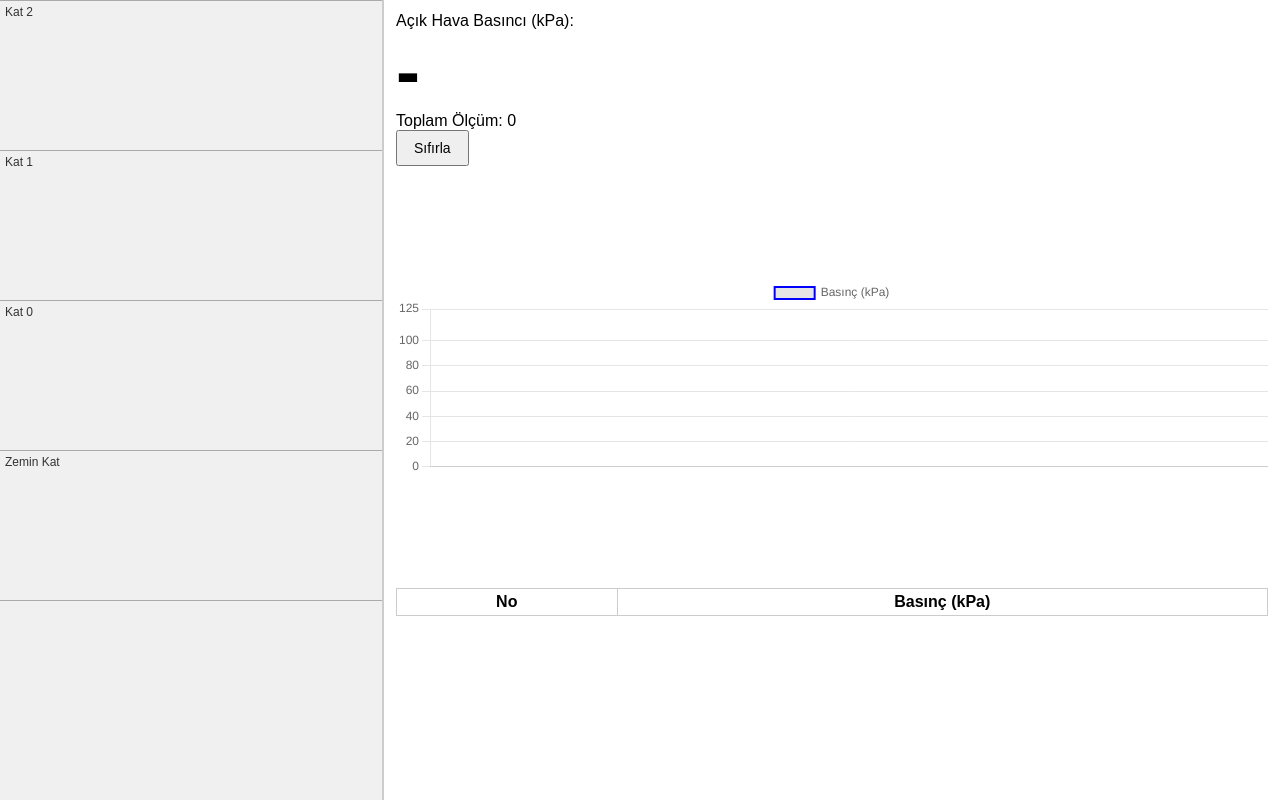
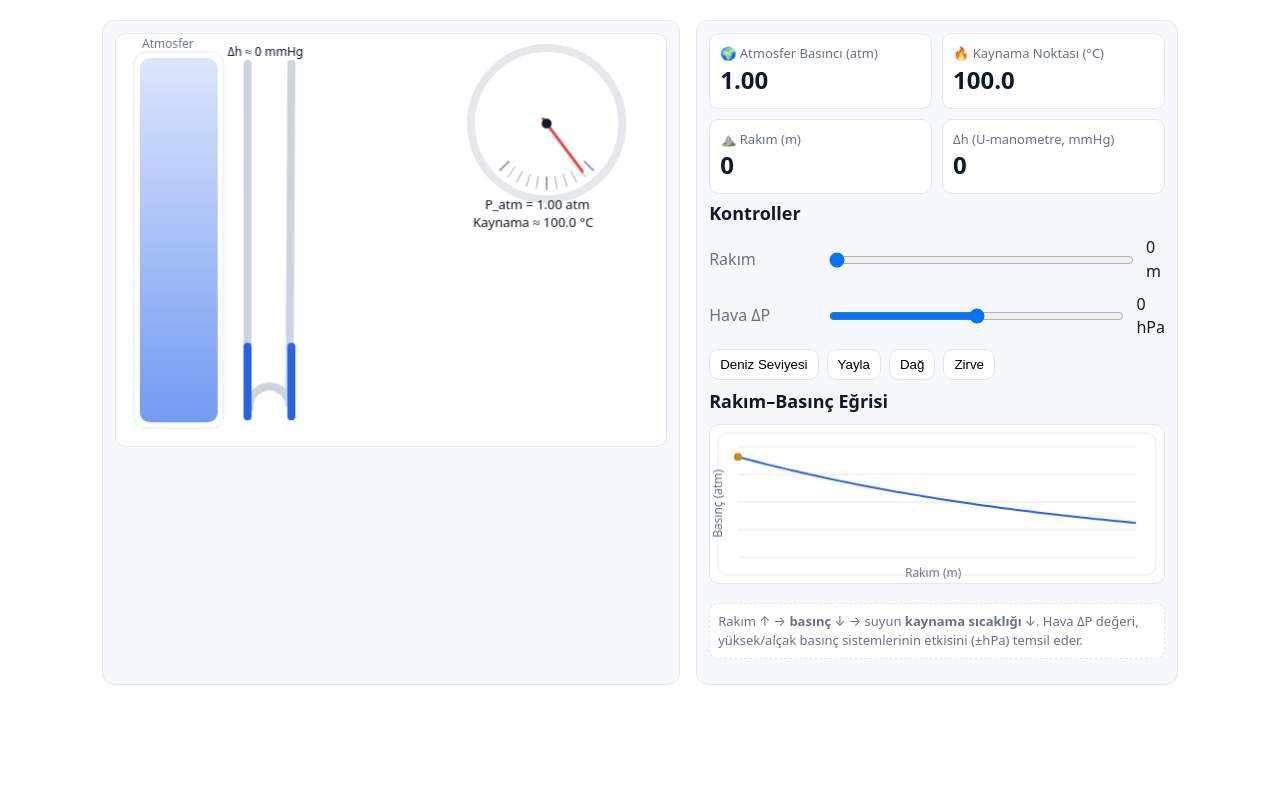
Before and after one commit to Iotfyedu1/simpressure, a plain HTML site: page index.html in a window 1280 px wide. Drawn offline with nearby package versions, Linux system fonts and the light colour scheme.

Commit message:
Update index.html

```diff
--- a/index.html
+++ b/index.html
@@ -1,215 +1,272 @@
 <!DOCTYPE html>
 <html lang="tr">
 <head>
-  <meta charset="UTF-8">
-  <title>Basınç Simülasyonu (Web)</title>
-  <meta name="viewport" content="width=device-width, initial-scale=1">
-  <script src="https://cdn.jsdelivr.net/npm/chart.js"></script>
-  <style>
-    * { box-sizing: border-box; }
-    body {
-      margin: 0;
-      font-family: Arial, sans-serif;
-      display: flex;
-      height: 100vh;
-    }
-    #left {
-      width: 30%;
-      background: #f0f0f0;
-      position: relative;
-      border-right: 2px solid #ccc;
-    }
-    .floor-line {
-      position: absolute;
-      left: 0;
-      width: 100%;
-      height: 1px;
-      background: #aaa;
-    }
-    .floor-label {
-      position: absolute;
-      left: 5px;
-      font-size: 12px;
-      color: #333;
-    }
-    #basket {
-      width: 150px;
-      height: 150px;
-      background: url('basket.png') no-repeat center/contain;
-      position: absolute;
-      left: 50%;
-      transform: translateX(-50%);
-      cursor: grab;
-    }
-    #right {
-      flex-grow: 1;
-      padding: 12px;
-      display: flex;
-      flex-direction: column;
-      justify-content: space-between;
-    }
-    #pressureValue {
-      font-size: 72px;
-      font-weight: bold;
-    }
-    #dataTable {
-      width: 100%;
-      border-collapse: collapse;
-    }
-    #dataTable th, #dataTable td {
-      border: 1px solid #ccc;
-      padding: 4px 8px;
-      text-align: center;
-    }
-    button {
-      padding: 8px 16px;
-      font-size: 14px;
-    }
-    #top-section {
-      display: flex;
-      justify-content: space-between;
-      align-items: center;
-      flex-wrap: wrap;
-    }
-    #chart-container, #table-container {
-      height: 25vh;
-    }
-    canvas {
-      width: 100% !important;
-      height: 100% !important;
-    }
-    #table-container {
-      overflow-y: auto;
-    }
-  </style>
+<meta charset="utf-8" />
+<meta name="viewport" content="width=device-width,initial-scale=1" />
+<title>Açık Hava Basıncı – Basit Ortaokul Sürümü (v7)</title>
+<style>
+  :root{
+    --bg:#fff; --panel:#f6f8fb; --border:#e5e7eb; --text:#111827; --muted:#6b7280;
+    --accent:#2563eb; --warn:#ef4444;
+  }
+  *{box-sizing:border-box}
+  body{margin:0;background:var(--bg);color:var(--text);
+       font:16px/1.45 system-ui,-apple-system,Segoe UI,Roboto,Arial}
+  .app{max-width:1100px;margin:20px auto;padding:0 12px;
+       display:grid;grid-template-columns:minmax(520px,1.2fr) minmax(380px,1fr);gap:16px}
+  .card{background:var(--panel);border:1px solid var(--border);border-radius:12px;padding:12px}
+  .stage{position:relative}
+  .stage canvas{width:100%;aspect-ratio:4/3;display:block;background:#fff;border:1px solid var(--border);border-radius:10px}
+  .panel h3{margin:6px 0 10px 0;font-size:18px}
+  .kpis{display:grid;grid-template-columns:1fr 1fr;gap:10px}
+  .kpi{background:#fff;border:1px solid var(--border);border-radius:10px;padding:10px}
+  .kpi .t{font-size:13px;color:var(--muted)}
+  .kpi .v{font-size:24px;font-weight:800}
+  .row{display:flex;align-items:center;gap:10px;margin:10px 0}
+  .row label{min-width:108px;color:var(--muted)}
+  input[type=range]{width:100%}
+  .preset{display:flex;gap:8px;flex-wrap:wrap;margin:8px 0}
+  .btn{border:1px solid var(--border);background:#fff;padding:7px 10px;border-radius:10px;cursor:pointer}
+  .btn:hover{background:#f3f4f6}
+  #chart{width:100%;height:160px;background:#fff;border:1px solid var(--border);border-radius:10px}
+  .hint{font-size:13px;color:var(--muted);background:#fff;border:1px dashed var(--border);border-radius:10px;padding:8px}
+</style>
 </head>
 <body>
-  <div id="left"></div>
-  <div id="right">
-    <div id="top-section">
-      <div>
-        <div>Açık Hava Basıncı (kPa):</div>
-        <div id="pressureValue">-</div>
-        <div id="measurementCount">Toplam Ölçüm: 0</div>
-        <button onclick="resetAll()">Sıfırla</button>
+  <main class="app">
+    <!-- SOL: SAHNE -->
+    <section class="card stage" aria-label="Simülasyon Sahnesi">
+      <canvas id="stage"></canvas>
+    </section>
+
+    <!-- SAĞ: KONTROLLER -->
+    <aside class="card panel">
+      <div class="kpis">
+        <div class="kpi"><div class="t">🌍 Atmosfer Basıncı (atm)</div><div class="v" id="kpiAtm">1.00</div></div>
+        <div class="kpi"><div class="t">🔥 Kaynama Noktası (°C)</div><div class="v" id="kpiBoil">100.0</div></div>
+        <div class="kpi"><div class="t">⛰️ Rakım (m)</div><div class="v" id="kpiAlt">0</div></div>
+        <div class="kpi"><div class="t">Δh (U-manometre, mmHg)</div><div class="v" id="kpiDh">0</div></div>
       </div>
-    </div>
-    <div id="chart-container">
-      <canvas id="pressureChart"></canvas>
-    </div>
-    <div id="table-container">
-      <table id="dataTable">
-        <thead><tr><th>No</th><th>Basınç (kPa)</th></tr></thead>
-        <tbody></tbody>
-      </table>
-    </div>
-  </div>
 
-  <script>
-    const FLOORS = 4;
-    const FLOOR_HEIGHT = 150; // px
-    const BASKET_HEIGHT = 150;
-    const container = document.getElementById("left");
-    const basket = document.createElement("div");
-    basket.id = "basket";
-    container.appendChild(basket);
+      <h3>Kontroller</h3>
+      <div class="row">
+        <label for="slAlt">Rakım</label>
+        <input id="slAlt" type="range" min="0" max="9000" step="100" value="0">
+        <span id="altVal">0 m</span>
+      </div>
+      <div class="row">
+        <label for="slDP">Hava ΔP</label>
+        <input id="slDP" type="range" min="-20" max="20" step="1" value="0">
+        <span id="dpVal">0 hPa</span>
+      </div>
+      <div class="preset">
+        <button class="btn" data-alt="0" data-dp="0">Deniz Seviyesi</button>
+        <button class="btn" data-alt="1500" data-dp="-5">Yayla</button>
+        <button class="btn" data-alt="3000" data-dp="-10">Dağ</button>
+        <button class="btn" data-alt="5000" data-dp="-15">Zirve</button>
+      </div>
 
-    // Kat çizgileri
-    for (let i = 0; i <= FLOORS; i++) {
-      const y = i * FLOOR_HEIGHT;
-      const line = document.createElement("div");
-      line.className = "floor-line";
-      line.style.top = y + "px";
-      container.appendChild(line);
+      <h3>Rakım–Basınç Eğrisi</h3>
+      <canvas id="chart"></canvas>
 
-      if (i < FLOORS) {
-        const label = document.createElement("div");
-        label.className = "floor-label";
-        label.style.top = (y + 5) + "px";
-        label.textContent = i === FLOORS - 1 ? "Zemin Kat" : `Kat ${FLOORS - 2 - i}`;
-        container.appendChild(label);
-      }
-    }
+      <p class="hint">Rakım ↑ → <b>basınç</b> ↓ → suyun <b>kaynama sıcaklığı</b> ↓. Hava ΔP değeri, yüksek/alçak basınç sistemlerinin etkisini (±hPa) temsil eder.</p>
+    </aside>
+  </main>
 
-    // Drag
-    let offsetY = 0;
-    basket.onmousedown = e => {
-      offsetY = e.offsetY;
-      document.onmousemove = e2 => {
-        let newY = e2.clientY - container.getBoundingClientRect().top - offsetY;
-        const maxY = FLOOR_HEIGHT * FLOORS - BASKET_HEIGHT;
-        newY = Math.max(10, Math.min(newY, maxY));
-        basket.style.top = newY + "px";
-        updatePressure();
-      };
-      document.onmouseup = () => document.onmousemove = null;
-    };
+<script>
+/* ===== Basit Fizik Yardımcıları ===== */
+const P0   = 101325;    // Pa (deniz seviyesi)
+const H    = 8400;      // m (ölçek yüksekliği)
+const ATM  = 101325;    // Pa/atm
+const HPA  = 100;       // 1 hPa = 100 Pa
+const MMHG = 133.322;   // 1 mmHg = 133.322 Pa
 
-    // Grafik
-    const ctx = document.getElementById('pressureChart').getContext('2d');
-    const chart = new Chart(ctx, {
-      type: 'line',
-      data: {
-        labels: [],
-        datasets: [{
-          label: 'Basınç (kPa)',
-          data: [],
-          borderColor: 'blue',
-          borderWidth: 2,
-          fill: false
-        }]
-      },
-      options: {
-        responsive: true,
-        maintainAspectRatio: false,
-        scales: {
-          y: { min: 0, max: 125 }
-        }
-      }
-    });
+const paAt = (alt_m, dP_hPa) => P0*Math.exp(-alt_m/H) + dP_hPa*HPA;
+const atmAt = (alt_m, dP_hPa) => paAt(alt_m, dP_hPa)/ATM;
 
-    let readingCount = 0;
-    const measuredFloors = new Set();
+// Antoine (su, 1–100°C): T(°C) = B/(A - log10(PmmHg)) - C, PmmHg = P_atm*760
+function boilC_from_atm(p_atm){
+  const A=8.07131, B=1730.63, C=233.426;
+  const Pmm = p_atm*760;
+  return B/(A - Math.log10(Pmm)) - C;
+}
 
-    function updatePressure() {
-      const basketY = parseFloat(basket.style.top);
-      const altitudePx = FLOOR_HEIGHT * FLOORS - (basketY + BASKET_HEIGHT / 2);
-      const altitudeMeters = altitudePx / 40.0;
-      const pressure = 101.3 - 0.12 * altitudeMeters;
+/* ===== Durum ===== */
+const state = { alt:0, dP:0, atm:1.0, boil:100, dh:0 };
 
-      document.getElementById("pressureValue").textContent = pressure.toFixed(1);
+/* ===== Kanvas yardımcıları ===== */
+function fitCanvas(el){
+  const dpr = Math.max(1, window.devicePixelRatio||1);
+  const r = el.getBoundingClientRect();
+  el.width = Math.round(r.width*dpr);
+  el.height = Math.round(r.height*dpr);
+  const ctx = el.getContext('2d');
+  ctx.setTransform(dpr,0,0,dpr,0,0); // CSS pikselinde çiz
+  return ctx;
+}
 
-      // Hangi katta olduğumuzu bul
-      const currentFloor = Math.floor((FLOORS * FLOOR_HEIGHT - basketY - BASKET_HEIGHT / 2) / FLOOR_HEIGHT);
-      if (measuredFloors.has(currentFloor)) return;
+/* ===== Elemanlar ===== */
+const stage = document.getElementById('stage');
+const chart = document.getElementById('chart');
+let sctx = fitCanvas(stage);
+let cctx = fitCanvas(chart);
 
-      measuredFloors.add(currentFloor);
-      readingCount++;
-      chart.data.labels.push(readingCount);
-      chart.data.datasets[0].data.push(pressure);
-      chart.update();
+const slAlt = document.getElementById('slAlt');
+const slDP  = document.getElementById('slDP');
+const altVal = document.getElementById('altVal');
+const dpVal  = document.getElementById('dpVal');
+const kpiAtm = document.getElementById('kpiAtm');
+const kpiBoil= document.getElementById('kpiBoil');
+const kpiAlt = document.getElementById('kpiAlt');
+const kpiDh  = document.getElementById('kpiDh');
 
-      const row = document.createElement("tr");
-      row.innerHTML = `<td>${readingCount}</td><td>${pressure.toFixed(1)}</td>`;
-      document.querySelector("#dataTable tbody").appendChild(row);
+/* ===== Çizimler ===== */
+function drawStage(){
+  const w = stage.getBoundingClientRect().width;
+  const h = stage.getBoundingClientRect().height;
+  sctx.clearRect(0,0,w,h);
 
-      document.getElementById("measurementCount").textContent = `Toplam Ölçüm: ${readingCount}`;
-    }
+  // 1) Atmosfer sütunu (sol panel görünümü)
+  const colX=18, colY=18, colW=90, colH=h-36;
+  const grad = sctx.createLinearGradient(0,colY,0,colY+colH);
+  grad.addColorStop(0,'rgba(37,99,235,0.15)');
+  grad.addColorStop(1,'rgba(37,99,235,0.65)');
+  sctx.fillStyle='#fff';
+  sctx.strokeStyle='#e5e7eb';
+  sctx.lineWidth=1;
+  sctx.beginPath(); roundRect(sctx,colX,colY,colW,colH,12); sctx.fill(); sctx.stroke();
+  sctx.fillStyle=grad;
+  sctx.beginPath(); roundRect(sctx,colX+6,colY+6,colW-12,colH-12,10); sctx.fill();
+  sctx.fillStyle='#6b7280'; sctx.font='12px system-ui';
+  sctx.fillText('Atmosfer', colX+8, colY-4);
 
-    function resetAll() {
-      readingCount = 0;
-      measuredFloors.clear();
-      chart.data.labels = [];
-      chart.data.datasets[0].data = [];
-      chart.update();
-      document.querySelector("#dataTable tbody").innerHTML = "";
-      document.getElementById("measurementCount").textContent = "Toplam Ölçüm: 0";
-      document.getElementById("pressureValue").textContent = "-";
-      basket.style.top = "10px";
-    }
+  // 2) U-manometre (çıva yerine mmHg farkı görselleştirme)
+  const baseY = h-30, topY = 30, left = colX+colW+24, right = left+44, rad = 10;
+  const dh_mm = state.dh; // yönlü olsun: P0 - P_atm > 0 → sağ kol yüksek
+  const scale = 0.45; const maxLeg = baseY - topY - 18;
+  const dPix = Math.max(-maxLeg, Math.min(maxLeg, dh_mm*scale));
+  // cam
+  sctx.strokeStyle='#cbd5e1'; sctx.lineWidth=8; sctx.lineCap='round';
+  sctx.beginPath();
+  sctx.moveTo(left, topY); sctx.lineTo(left, baseY-rad);
+  sctx.arc((left+right)/2, baseY-rad, (right-left)/2-2, Math.PI, 0);
+  sctx.lineTo(right, topY); sctx.stroke();
+  // sıvı seviyeleri
+  sctx.strokeStyle='#2563eb'; sctx.lineWidth=8;
+  sctx.beginPath();
+  sctx.moveTo(left, baseY);  sctx.lineTo(left, baseY-70 + dPix/2);
+  sctx.moveTo(right, baseY); sctx.lineTo(right, baseY-70 - dPix/2);
+  sctx.stroke();
+  sctx.fillStyle='#111827'; sctx.font='12px system-ui';
+  sctx.fillText(`Δh ≈ ${Math.abs(dh_mm).toFixed(0)} mmHg`, (left+right)/2-42, topY-8);
 
-    // İlk konum
-    basket.style.top = "10px";
-  </script>
+  // 3) Basit kadran (sağ üst)
+  const cx = w-120, cy = 90, R=62;
+  // çerçeve
+  sctx.fillStyle='#fff'; sctx.strokeStyle='#e5e7eb';
+  sctx.beginPath(); sctx.arc(cx,cy,R+14,0,Math.PI*2); sctx.fill(); sctx.stroke();
+  // tickler
+  const a0=Math.PI*0.75, a1=Math.PI*0.25;
+  for(let i=0;i<=10;i++){
+    const a = a0+(a1-a0)*(i/10), r0=R-8, r1=R+4;
+    sctx.beginPath();
+    sctx.moveTo(cx+r0*Math.cos(a), cy+r0*Math.sin(a));
+    sctx.lineTo(cx+r1*Math.cos(a), cy+r1*Math.sin(a));
+    sctx.strokeStyle='#9ca3af'; sctx.lineWidth=(i%5===0)?2:1; sctx.stroke();
+  }
+  // iğne
+  const atm = Math.max(0, Math.min(1.1, state.atm));
+  const ang = a0 + (a1-a0)*(atm/1.1);
+  sctx.strokeStyle='#ef4444'; sctx.lineWidth=3;
+  sctx.beginPath(); sctx.moveTo(cx-6*Math.cos(ang), cy-6*Math.sin(ang));
+  sctx.lineTo(cx+(R-2)*Math.cos(ang), cy+(R-2)*Math.sin(ang)); sctx.stroke();
+  sctx.fillStyle='#111827'; sctx.beginPath(); sctx.arc(cx,cy,5,0,Math.PI*2); sctx.fill();
+
+  // 4) Küçük açıklamalar
+  sctx.fillStyle='#111827'; sctx.font='13px system-ui';
+  sctx.fillText(`P_atm = ${state.atm.toFixed(2)} atm`, cx-62, cy+R+24);
+  sctx.fillText(`Kaynama ≈ ${state.boil.toFixed(1)} °C`, cx-74, cy+R+42);
+}
+
+// yumuşak köşe dikdörtgen
+function roundRect(ctx,x,y,w,h,r){ctx.moveTo(x+r,y);ctx.arcTo(x+w,y,x+w,y+h,r);ctx.arcTo(x+w,y+h,x,y+h,r);ctx.arcTo(x,y+h,x,y,r);ctx.arcTo(x,y,x+w,y,r);}
+
+/* Basit çizgisel graf */
+function drawChart(){
+  const w = chart.getBoundingClientRect().width, h = chart.getBoundingClientRect().height;
+  cctx.clearRect(0,0,w,h);
+  // çerçeve & grid
+  cctx.fillStyle='#fff'; cctx.strokeStyle='#e5e7eb';
+  roundRect(cctx,8,8,w-16,h-16,10); cctx.fill(); cctx.stroke();
+  const left=28, right=w-28, top=22, bottom=h-26;
+  cctx.strokeStyle='#e5e7eb';
+  for(let i=0;i<=4;i++){ const y=bottom-(bottom-top)*i/4; cctx.beginPath(); cctx.moveTo(left,y); cctx.lineTo(right,y); cctx.stroke(); }
+  // eğri
+  const maxAlt=9000, N=60;
+  cctx.beginPath();
+  for(let i=0;i<=N;i++){
+    const alt=i/N*maxAlt;
+    const atm = atmAt(alt, state.dP);
+    const x = left + (right-left)*i/N;
+    const y = bottom - (bottom-top)*(Math.max(0,Math.min(1.1,atm))/1.1);
+    i===0 ? cctx.moveTo(x,y) : cctx.lineTo(x,y);
+  }
+  cctx.strokeStyle= '#2563eb'; cctx.lineWidth=2; cctx.stroke();
+  // işaretçi
+  const xM = left + (right-left)*(state.alt/maxAlt);
+  const yM = bottom - (bottom-top)*(Math.max(0,Math.min(1.1,state.atm))/1.1);
+  cctx.fillStyle='#ca8a04'; cctx.beginPath(); cctx.arc(xM,yM,4,0,Math.PI*2); cctx.fill();
+  // eksen etiketleri
+  cctx.fillStyle='#6b7280'; cctx.font='12px system-ui';
+  cctx.fillText('Rakım (m)', w/2-32, h-6);
+  cctx.save(); cctx.translate(12,h/2); cctx.rotate(-Math.PI/2); cctx.fillText('Basınç (atm)', -34,0); cctx.restore();
+}
+
+/* ===== Hesapla + UI güncelle ===== */
+function recalc(){
+  state.atm  = atmAt(state.alt, state.dP);
+  state.boil = boilC_from_atm(state.atm);
+  state.dh   = (P0 - paAt(state.alt, state.dP)) / MMHG; // mmHg farkı (1 atm referansa göre)
+
+  // KPI'lar
+  kpiAtm.textContent = state.atm.toFixed(2);
+  kpiBoil.textContent= state.boil.toFixed(1);
+  kpiAlt.textContent = Math.round(state.alt);
+  kpiDh.textContent  = Math.abs(state.dh).toFixed(0);
+  // anlık değer etiketleri
+  altVal.textContent = `${Math.round(state.alt)} m`;
+  dpVal.textContent  = `${Math.round(state.dP)} hPa`;
+
+  drawStage();
+  drawChart();
+}
+
+/* ===== Etkileşim ===== */
+slAlt.addEventListener('input', e=>{ state.alt = +e.target.value; recalc(); });
+slDP .addEventListener('input', e=>{ state.dP  = +e.target.value;  recalc(); });
+document.querySelectorAll('.preset .btn').forEach(btn=>{
+  btn.addEventListener('click',()=>{
+    state.alt = +btn.dataset.alt; state.dP = +btn.dataset.dp;
+    slAlt.value = state.alt; slDP.value = state.dP; recalc();
+  });
+});
+window.addEventListener('resize', ()=>{ sctx=fitCanvas(stage); cctx=fitCanvas(chart); drawStage(); drawChart(); });
+
+/* ===== Başlat ===== */
+(function init(){
+  slAlt.value = 0; slDP.value = 0; state.alt=0; state.dP=0; recalc();
+})();
+
+/* ===== Mini Self-Tests (konsolda) ===== */
+(function tests(){
+  const near=(a,b,e)=>Math.abs(a-b)<=e;
+  console.log('%cSelf-test…','color:#2563eb');
+  console.assert( near(atmAt(0,0),1.00,0.02),'Deniz seviyesi ~1 atm');
+  console.assert( near(atmAt(8400,0), Math.E**-1,0.03),'H≈8400 m → e^-1 atm');
+  console.assert( near(boilC_from_atm(1.0),100,1.2),'1 atm → ~100°C');
+  console.assert( (P0 - paAt(0,0))/MMHG < 0.5, 'Δh≈0 mmHg deniz seviyesinde');
+  console.log('%cOK','color:#16a34a');
+})();
+</script>
 </body>
 </html>
```
